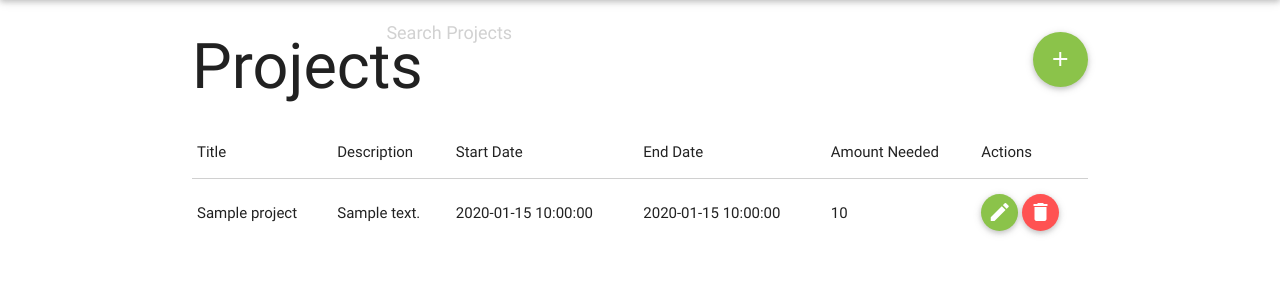
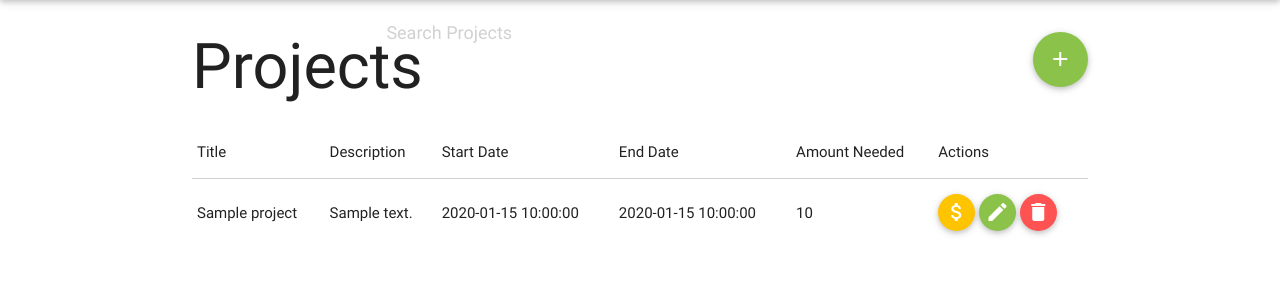
Before and after one commit to yichenshen/cs2102-group50, a PHP site: template application/view/projects/index.php in a window 1280 px wide. Shown: the part 64-364 px from the top of the page. Run offline with PHP 8.4, Linux system fonts and the light colour scheme; the template is opened without the code that fills it: most values are stand-ins (such as "Sample title", 1, 10 or a date in 2020); some libraries are stand-ins or nearby versions.

Commit message:
Funding button
Signed-off-by: Shen Yichen <2007.yichen@gmail.com>

```diff
--- a/application/view/projects/_project.php
+++ b/application/view/projects/_project.php
@@ -6,6 +6,9 @@
   <td><?php echo htmlspecialchars($project->amount) ?></td>
   <td>
     <form action="/projects/delete/<?php echo $project->id ?>" method="post">
+      <a class="btn-floating amber accent-3" href="/fundings/<?php echo $project->id ?>">
+        <i class="material-icons">attach_money</i>
+      </a>
       <a class="btn-floating light-green" href="/projects/edit/<?php echo $project->id ?>">
         <i class="material-icons">edit</i>
       </a>
```
